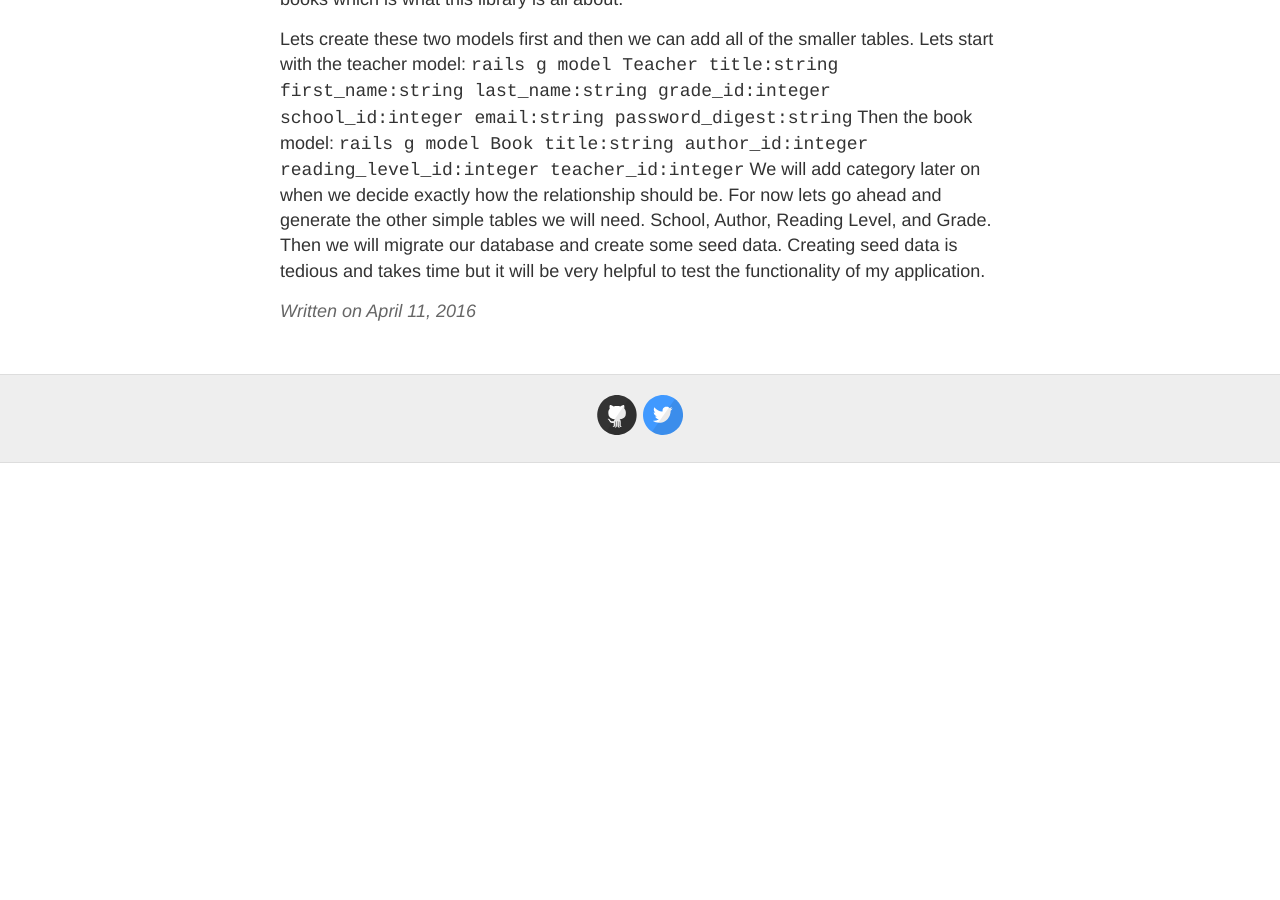
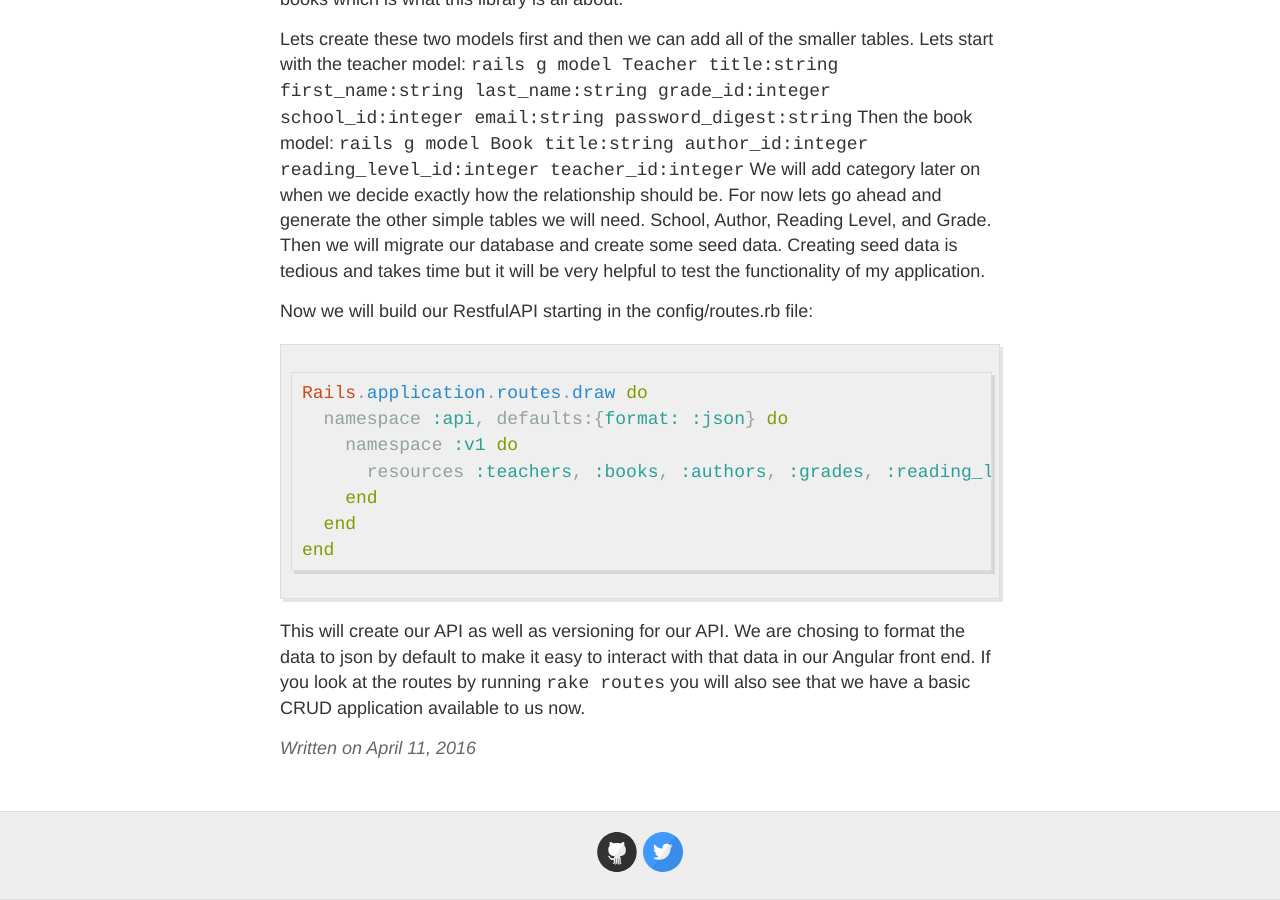
Before and after one commit to tuckerbohman5/tuckerbohman5.github.io, a Jekyll site: the page built from _posts/2016-4-11-Building-My-First-Single-Page-Application-Using-AngularJS.md, in a window 1280 px wide and 900 px high, scrolled down 982 px. Built offline with Jekyll 4.4.1, drawn with Linux system fonts in a browser that asks for light colours; before the commit the page ends 1445 px from its top, so only the background shows below that.

Commit message:
creating routes

````diff
--- a/_posts/2016-4-11-Building-My-First-Single-Page-Application-Using-AngularJS.md
+++ b/_posts/2016-4-11-Building-My-First-Single-Page-Application-Using-AngularJS.md
@@ -19,3 +19,17 @@ Lets create these two models first and then we can add all of the smaller tables
 Then the book model:
 `rails g model Book title:string author_id:integer reading_level_id:integer teacher_id:integer`
 We will add category later on when we decide exactly how the relationship should be. For now lets go ahead and generate the other simple tables we will need. School, Author, Reading Level, and Grade. Then we will migrate our database and create some seed data. Creating seed data is tedious and takes time but it will be very helpful to test the functionality of my application.
+
+Now we will build our RestfulAPI starting in the config/routes.rb file:
+
+```ruby
+Rails.application.routes.draw do
+  namespace :api, defaults:{format: :json} do
+    namespace :v1 do
+      resources :teachers, :books, :authors, :grades, :reading_levels, :schools
+    end
+  end
+end
+```
+
+This will create our API as well as versioning for our API. We are chosing to format the data to json by default to make it easy to interact with that data in our Angular front end. If you look at the routes by running `rake routes` you will also see that we have a basic CRUD application available to us now.
````
